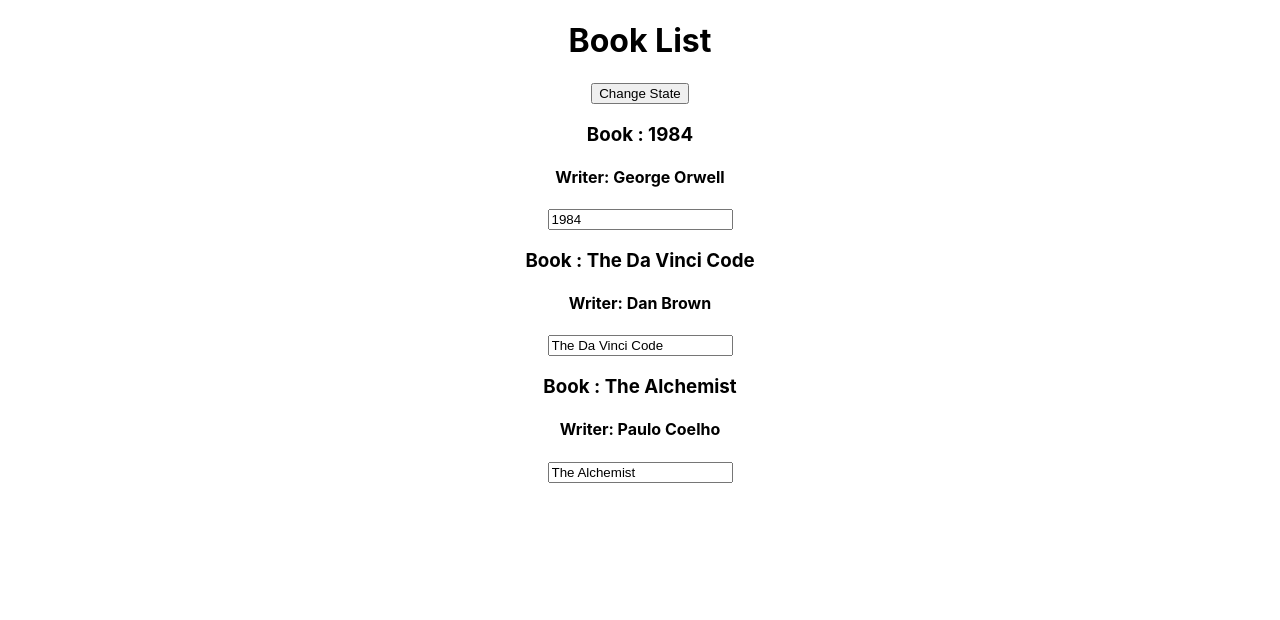
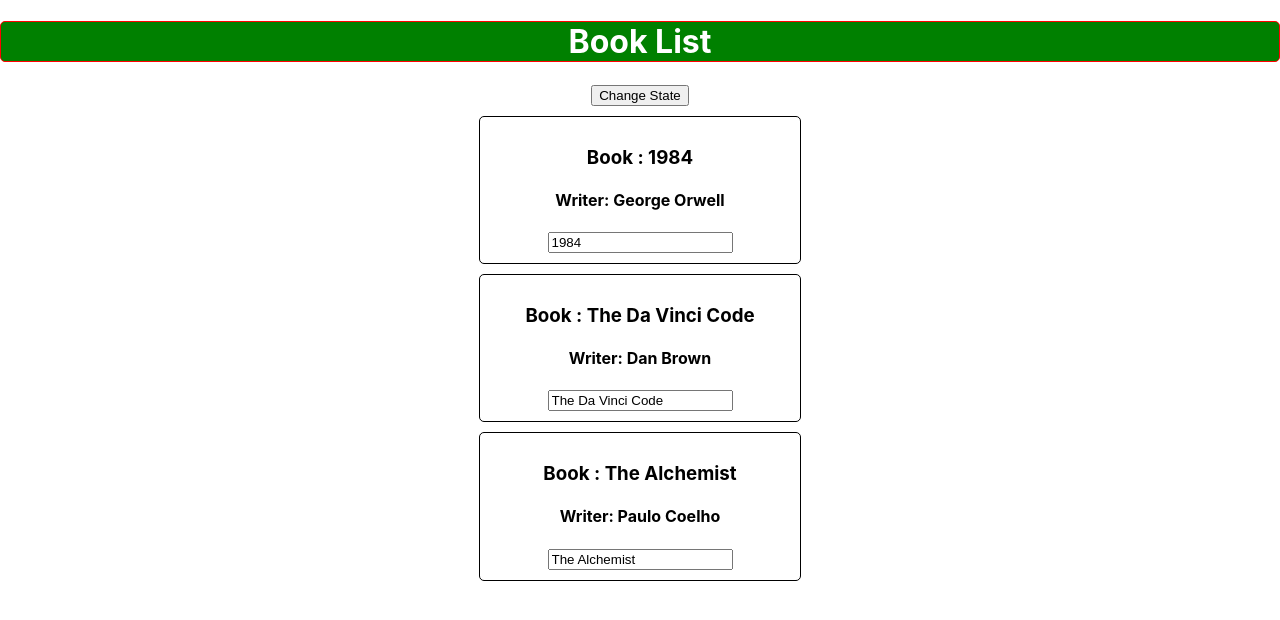
Before and after one commit to Nazmul-Karim-Tanvir/React-for-Frontend-Development-with-Redux, a React (Create React App) app in the folder my react apps/hello-world/: page / in a window 1280 px wide. Shown: the top 620 px of the page. Built offline with nearby package versions, Linux system fonts and the light colour scheme.

Commit message:
15. Styling Components

```diff
--- a/my react apps/hello-world/src/App.js
+++ b/my react apps/hello-world/src/App.js
@@ -34,9 +34,18 @@
   }
 
   render() {
+    const style = {
+      border: "1px solid red",
+      borderRadius: "5px",
+      backgroundColor: "green",
+      color: "white",
+
+    }
+
+
     return (
       <div className="App">
-        <h1>Book List</h1>
+        <h1 style={style}>Book List</h1>
         <button onClick={()=>this.changeBookState("Nineteen Eighty-Four")}>Change State</button>
         <Book bookName = {this.state.books[0].bookName} writer={this.state.books[0].writer}
         inputName={this.changeWithInputState}/>
--- a/my react apps/hello-world/src/components/Books.js
+++ b/my react apps/hello-world/src/components/Books.js
@@ -1,8 +1,8 @@
 import React from "react";
-
+import "../stylesheets/Book.css";
 const Book = props =>{
     return(
-        <div>
+        <div className="Book">
             <h3 onClick={props.change}>Book : {props.bookName}</h3>
             <h4>Writer: {props.writer}</h4>
             <input type="text" onChange={props.inputName}value={props.bookName}></input>
--- /dev/null
+++ b/my react apps/hello-world/src/stylesheets/Book.css
@@ -0,0 +1,7 @@
+.Book {
+    width: 300px;
+    margin: 10px auto;
+    padding: 10px;
+    border: 1px solid;
+    border-radius: 5px;
+}
```
